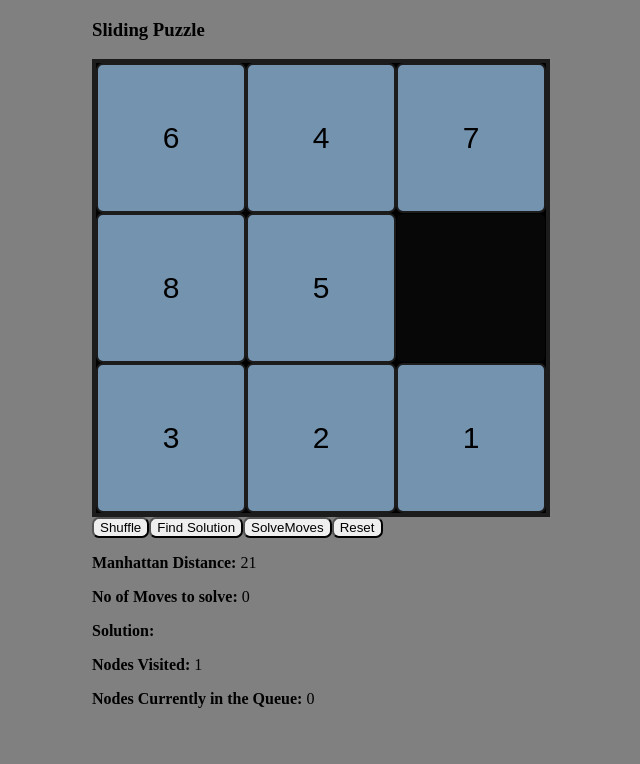
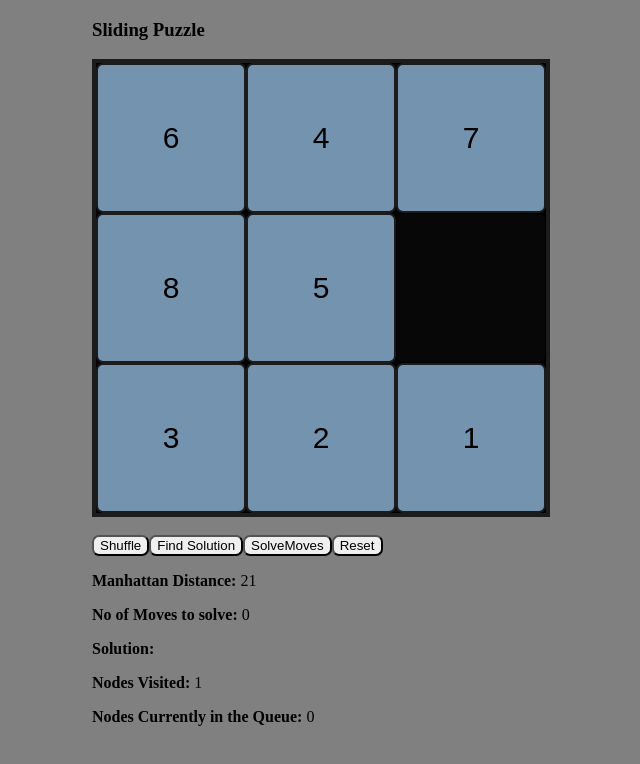
Before and after one commit to traseta01/spuzzlesolver, an Angular app: page / in a window 1280 px wide. Shown: the top 764 px of the page, without its empty margins (16-656 px from the left). Built offline with nearby package versions, Linux system fonts and the light colour scheme.

Commit message:
Additional html

```diff
--- a/src/app/puzzle/puzzle.component.html
+++ b/src/app/puzzle/puzzle.component.html
@@ -5,6 +5,8 @@
 </main>
 <div style="margin-left: 100px;">
 
+    <div class="div">
+        <br />
         <button (click)="shuffleBoard(board)">Shuffle</button>
         <button (click)="makeTree(arrayToNum(this.board), 31)">Find Solution</button>
         <button (click)="solveFromMoves(moves)">SolveMoves</button>
@@ -24,5 +26,6 @@
         <p>
             <b>Nodes Currently in the Queue:</b> {{this.pq.queue.length}}
         </p>
+    </div>
 
 </div>
```
Lines whose indentation alone changed are shown as unchanged.
